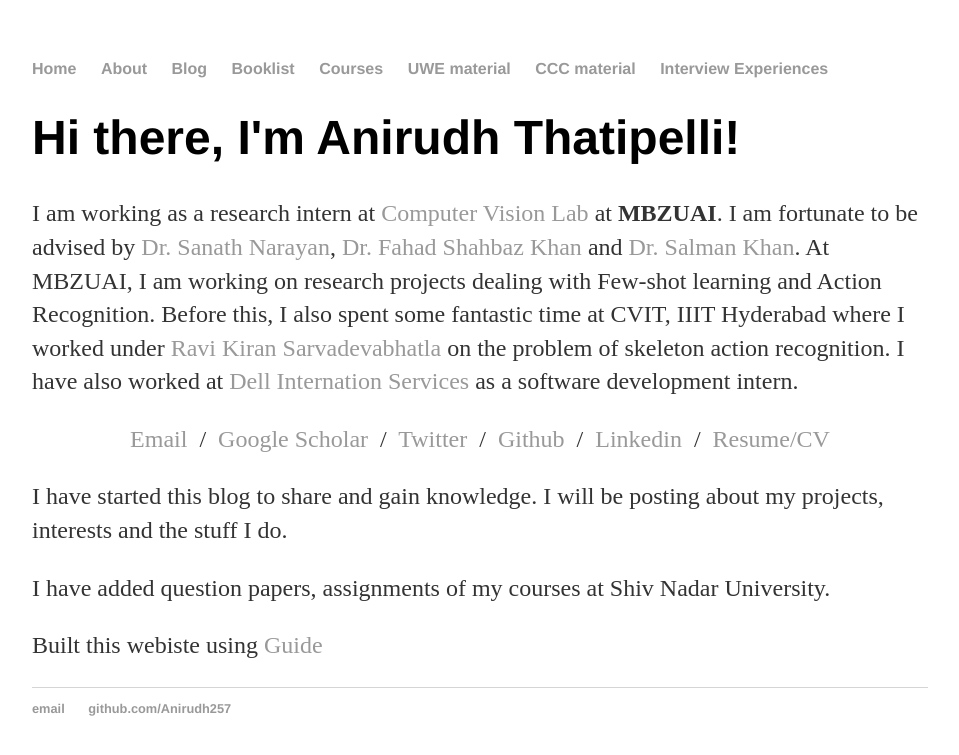
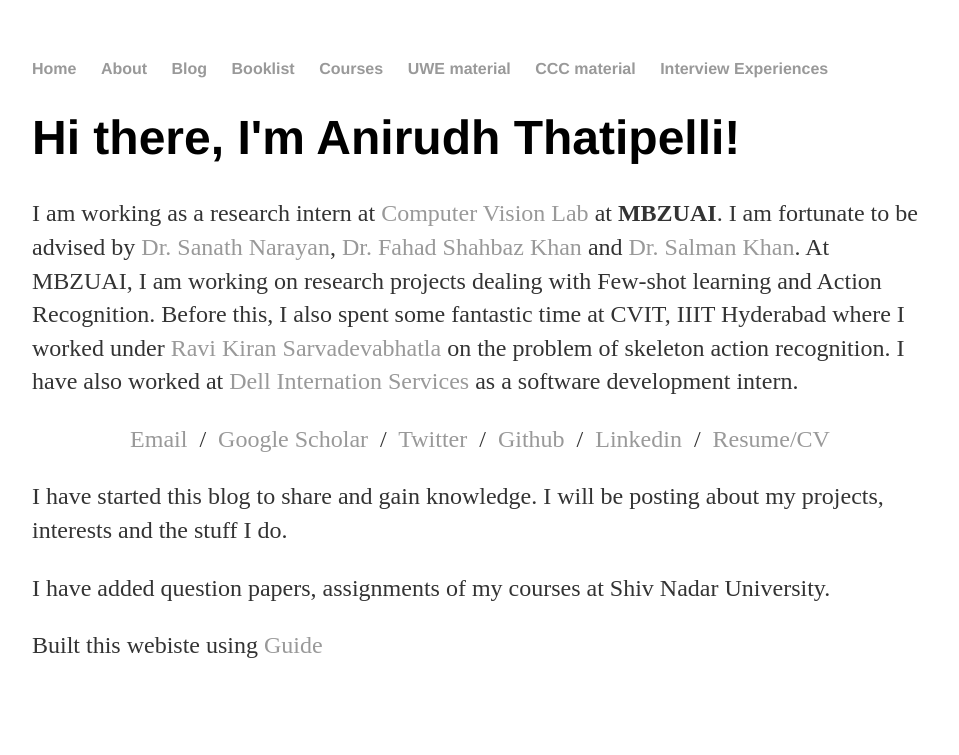
Before and after one commit to Anirudh257/Anirudh257.github.io, a Jekyll site: the page built from index.html, in a window 1280 px wide. Shown: the top 755 px of the page, without its empty margins (160-1119 px from the left). Built offline with Jekyll 4.4.1, drawn with Linux system fonts in a browser that asks for light colours.

Commit message:
Update default.html

```diff
--- a/_layouts/default.html
+++ b/_layouts/default.html
@@ -23,11 +23,5 @@
 			{{ content }}
 
 			</div><!-- /.container -->
-			<footer>
-	    		<ul>
-	        		<li><a href="mailto:thatipellianirudh@gmail.com">email</a></li>
-	        		<li><a href="https://github.com/Anirudh257">github.com/Anirudh257</a></li>
-				</ul>
-			</footer>
 		</body>
 	</html>
```
